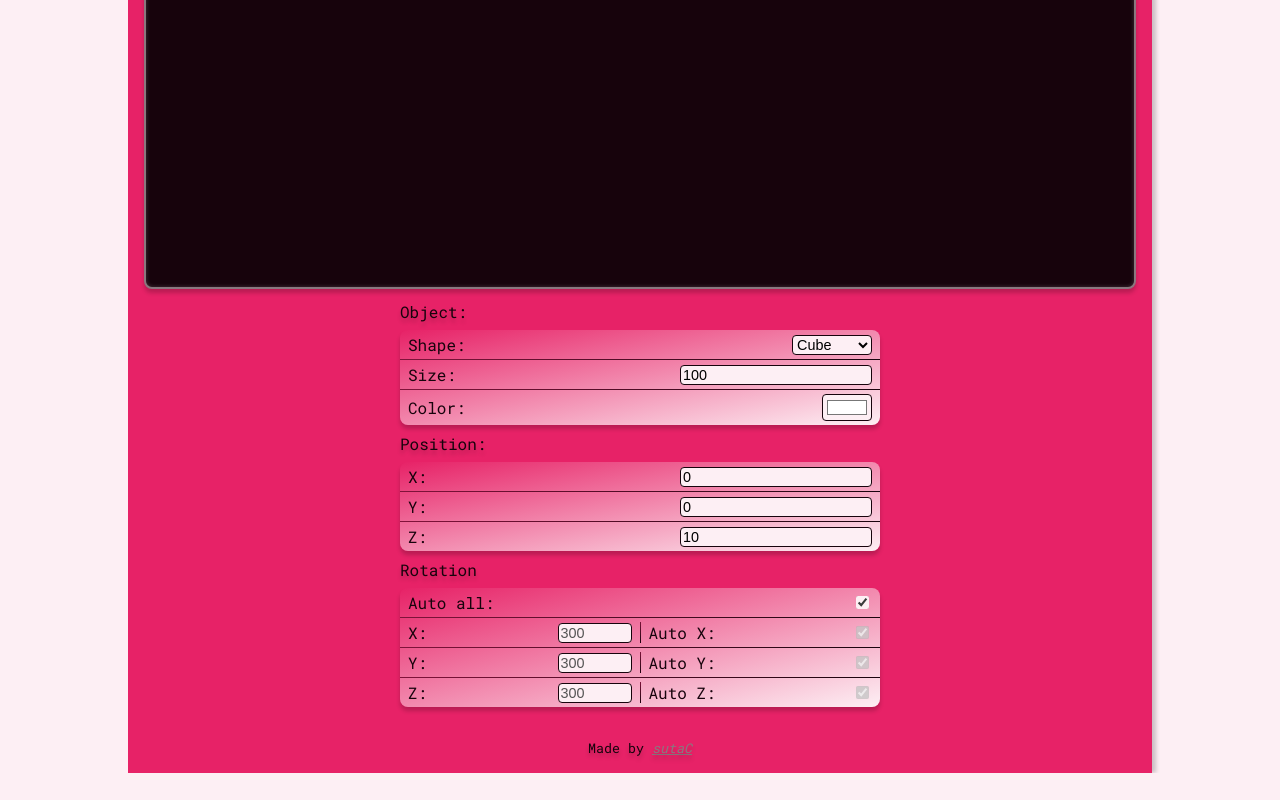
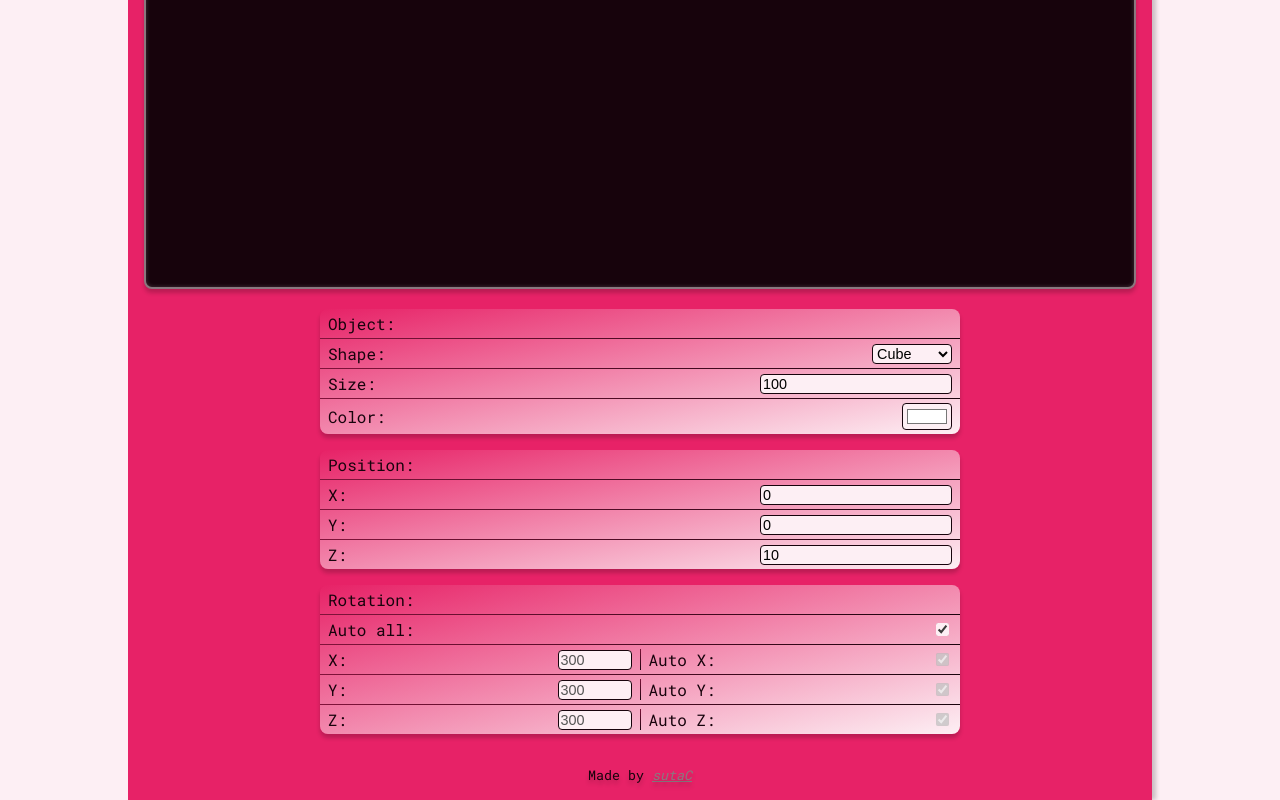
Before and after one commit to sutaC/Renderer3D, a SvelteKit app: page /objects in a window 1280 px wide. Shown: the part 399-1199 px from the top of the page. Before the commit the page ends 1172 px from the top, so only its background shows below. Built offline with nearby package versions, Linux system fonts and the light colour scheme; no server answers.

Commit message:
Objects caption fixed into card

```diff
--- a/src/routes/objects/+page.svelte
+++ b/src/routes/objects/+page.svelte
@@ -111,9 +111,8 @@
 	</main>
 
 	<section class="info">
-		<div class="category">
-			<p class="caption">Object:</p>
 		<Card style="primary">
+			<span>Object:</span>
 			<div>
 				<label for="selectShape">Shape: </label>
 				<select
@@ -152,11 +151,9 @@
 				<input type="color" name="color" id="inputColor" bind:value={color} />
 			</div>
 		</Card>
-		</div>
 
-		<div class="category">
-			<p class="caption">Position:</p>
 		<Card style="primary">
+			<span>Position:</span>
 			<div>
 				<label for="inputPositionX">X: </label>
 				<input type="number" id="inputPositionX" name="positionX" bind:value={position.x} />
@@ -170,12 +167,10 @@
 				<input type="number" id="inputPositionZ" name="positionZ" bind:value={position.z} />
 			</div>
 		</Card>
-		</div>
-
-		<div class="category">
-			<p class="caption">Rotation</p>
 
 		<Card style="primary">
+			<span>Rotation:</span>
+
 			<div>
 				<label for="inputRotate">Auto all: </label>
 				<input type="checkbox" name="rotate" id="inputRotate" bind:checked={rotateAll} />
@@ -254,25 +249,23 @@
 				</div>
 			</div>
 		</Card>
-		</div>
 	</section>
 
 	<Footer />
 </Gamepad>
 
 <style>
-	.caption {
-		margin: 0.5rem 0;
-		text-shadow: 0 4px 4px hsla(0, 0%, 0%, 0.2);
-	}
-
 	main {
 		text-align: center;
 	}
 
 	.info {
-		max-width: 30rem;
-		margin: 0 auto 2rem;
+		max-width: 40rem;
+		margin: 1rem auto 2rem;
+	}
+
+	.info :global(> *) {
+		margin-bottom: 1rem;
 	}
 
 	.subfield {
```
Lines whose indentation alone changed are shown as unchanged.
